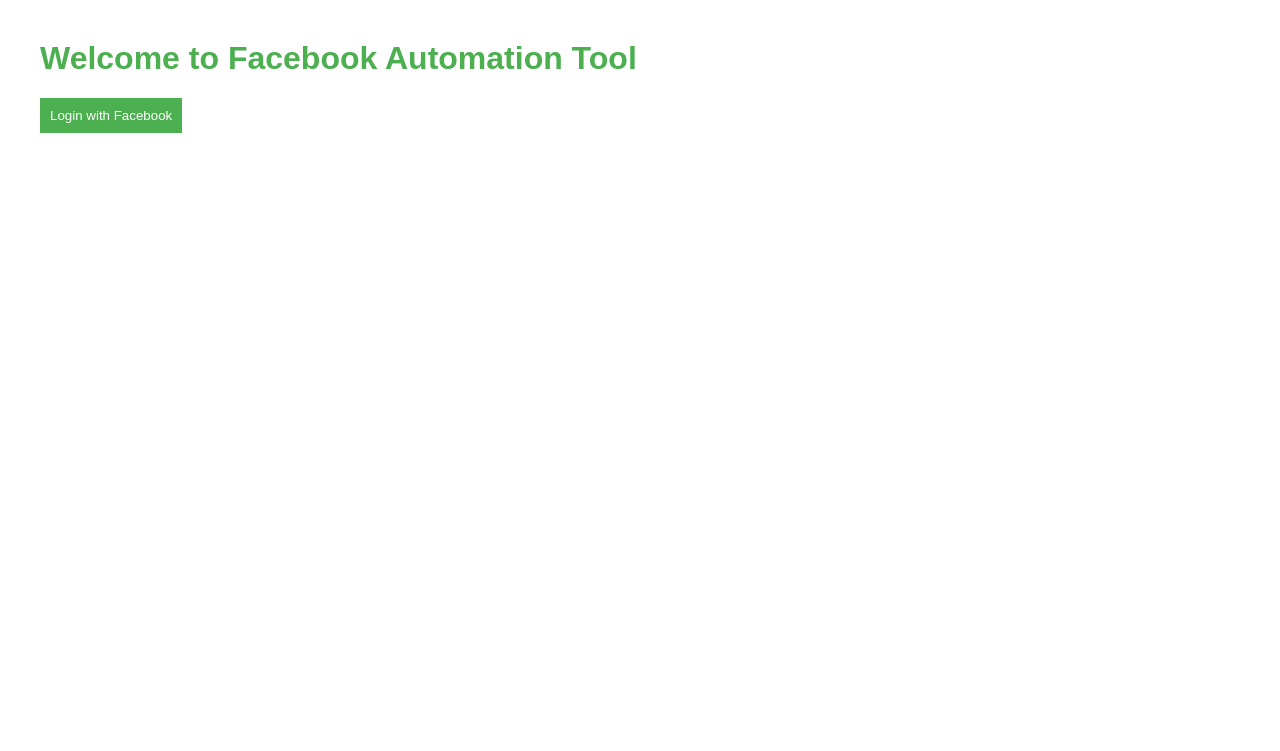
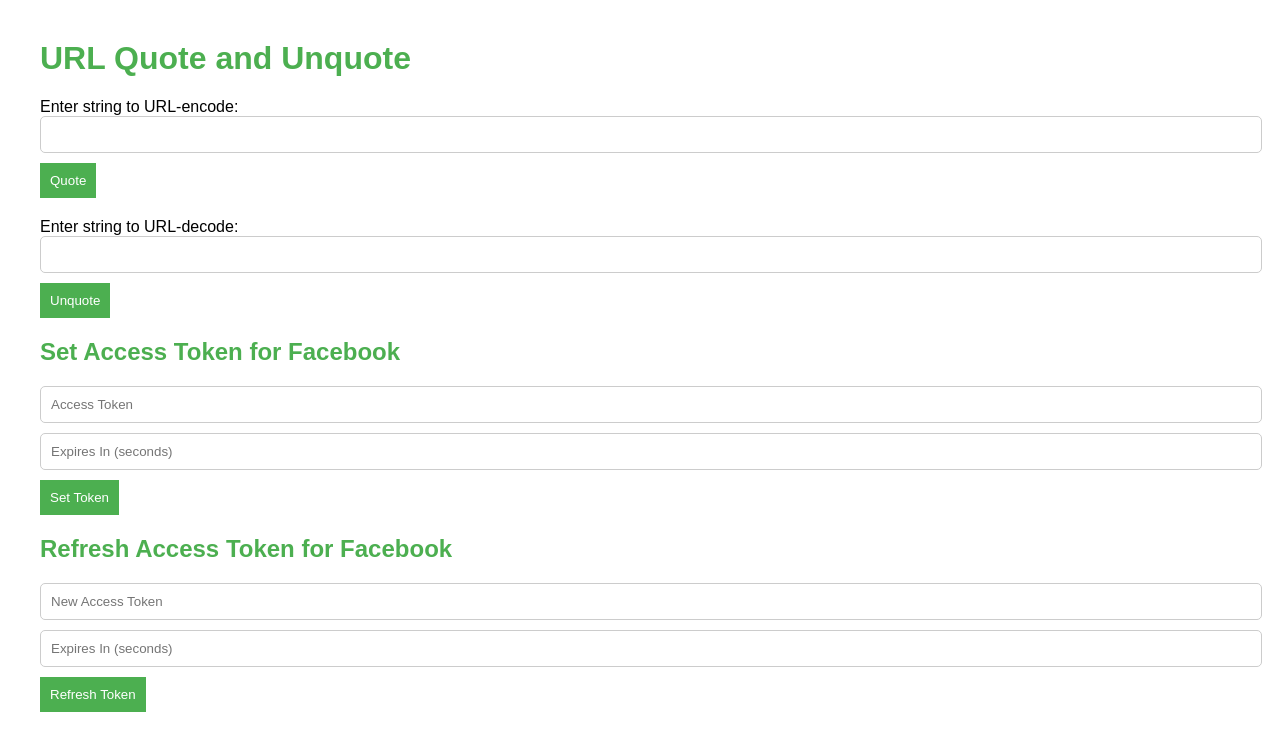
Before and after one commit to blep111/boost, a Flask app: page / in a window 1280 px wide. Shown: the top 751 px of the page. Run offline with Flask 2, Linux system fonts and the light colour scheme.

Commit message:
Update index.html

```diff
--- a/templates/index.html
+++ b/templates/index.html
@@ -3,13 +3,52 @@
 <head>
     <meta charset="UTF-8">
     <meta name="viewport" content="width=device-width, initial-scale=1.0">
-    <title>Login to Facebook</title>
+    <title>Flask Token Manager and URL Quote/Unquote</title>
     <link rel="stylesheet" href="{{ url_for('static', filename='style.css') }}">
 </head>
 <body>
-    <h1>Welcome to Facebook Automation Tool</h1>
-    <a href="{{ url_for('login') }}">
-        <button>Login with Facebook</button>
-    </a>
+    <div class="container">
+        <h1>URL Quote and Unquote</h1>
+
+        <!-- Form for URL-encoding (quoting) -->
+        <form method="POST" action="{{ url_for('quote_string') }}">
+            <label for="input_string">Enter string to URL-encode:</label>
+            <input type="text" name="input_string" id="input_string" required>
+            <button type="submit">Quote</button>
+        </form>
+
+        {% if quoted_string %}
+            <h2>Quoted String: </h2>
+            <p>{{ quoted_string }}</p>
+        {% endif %}
+
+        <!-- Form for URL-decoding (unquoting) -->
+        <form method="POST" action="{{ url_for('unquote_string') }}">
+            <label for="input_string">Enter string to URL-decode:</label>
+            <input type="text" name="input_string" id="input_string" required>
+            <button type="submit">Unquote</button>
+        </form>
+
+        {% if unquoted_string %}
+            <h2>Unquoted String: </h2>
+            <p>{{ unquoted_string }}</p>
+        {% endif %}
+
+        <!-- Form to manually set an access token -->
+        <form method="POST" action="{{ url_for('set_token') }}">
+            <h2>Set Access Token for Facebook</h2>
+            <input type="text" name="access_token" placeholder="Access Token" required>
+            <input type="number" name="expires_in" placeholder="Expires In (seconds)" required>
+            <button type="submit">Set Token</button>
+        </form>
+
+        <!-- Form to refresh an access token -->
+        <form method="POST" action="{{ url_for('refresh_token') }}">
+            <h2>Refresh Access Token for Facebook</h2>
+            <input type="text" name="access_token" placeholder="New Access Token" required>
+            <input type="number" name="expires_in" placeholder="Expires In (seconds)" required>
+            <button type="submit">Refresh Token</button>
+        </form>
+    </div>
 </body>
 </html>
```
